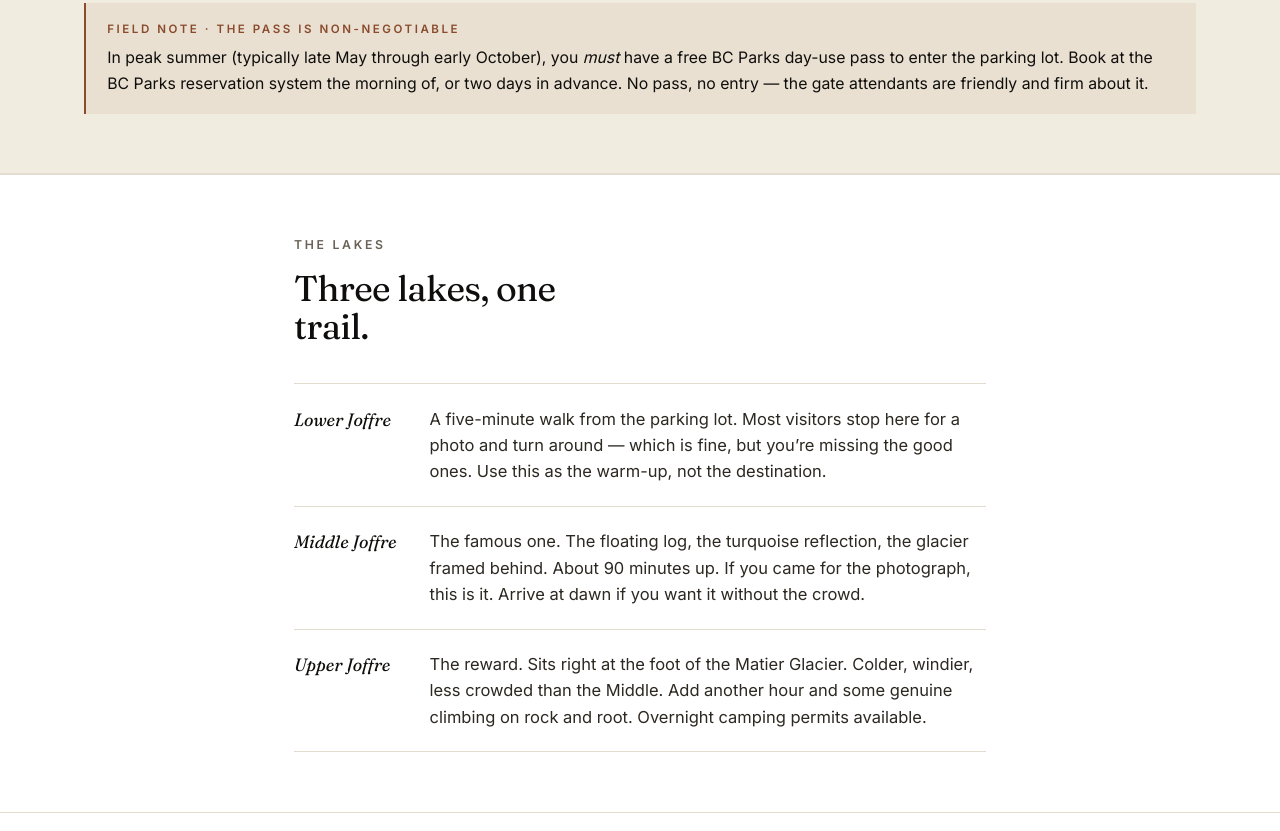
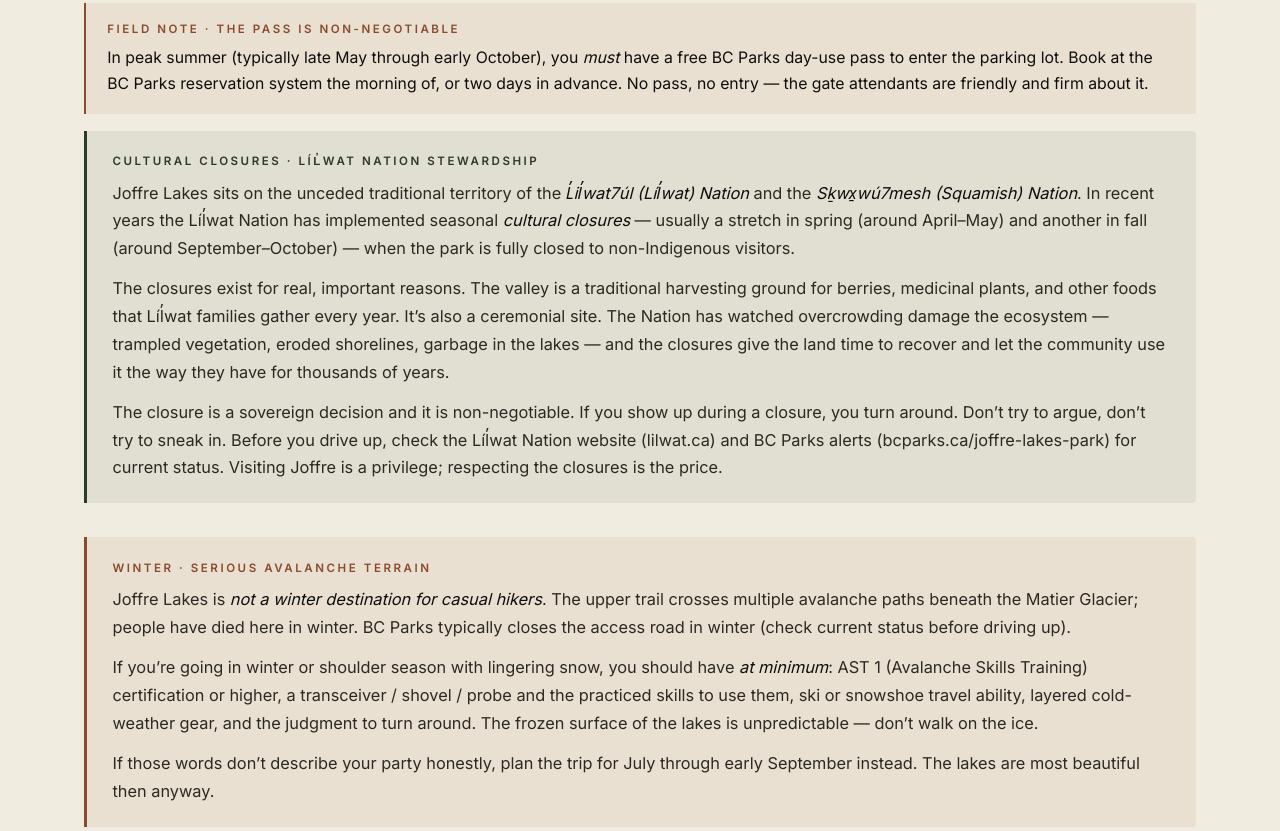
Before and after one commit to ForwardRentals/joffre-lake, a plain HTML site: page index.html in a window 1280 px wide. Shown: the part 2804-3635 px from the top of the page. Drawn offline with Linux system fonts and the light colour scheme.

Commit message:
Add Líl̓wat Nation cultural closure section and winter avalanche safety warnings
Surfaces the seasonal cultural closures with respectful context on why they exist (harvesting, ceremony, ecosystem recovery), explicit guidance to check Líl̓wat Nation website + BC Parks alerts before driving up. Winter section explicitly flags avalanche terrain, AST 1 minimum requirement, lake ice danger.

Co-Authored-By: Claude Opus 4.7 <noreply@anthropic.com>

```diff
--- a/index.html
+++ b/index.html
@@ -362,6 +362,36 @@
     align-self: flex-start;
   }
   .water-card a.cta:hover { background: var(--ink); color: var(--paper); }
+
+  .culture-note {
+    margin-top: 1rem;
+    padding: 1.25rem 1.5rem;
+    background: rgba(43,58,43,0.08);
+    border-left: 3px solid var(--moss);
+    border-radius: 0 4px 4px 0;
+    font-size: 0.96rem;
+    color: var(--ink-soft);
+    line-height: 1.65;
+  }
+  .culture-note strong { display: block; font-family: "Inter", sans-serif; font-size: 0.68rem; letter-spacing: 0.22em; text-transform: uppercase; color: var(--moss); margin-bottom: 0.5rem; font-weight: 600; }
+  .culture-note p { margin: 0 0 0.75rem; font-size: 0.96rem; color: var(--ink-soft); }
+  .culture-note p:last-child { margin-bottom: 0; }
+  .culture-note em { color: var(--ink); font-style: italic; }
+
+  .winter-note {
+    margin-top: 2rem;
+    padding: 1.25rem 1.5rem;
+    background: rgba(138,74,44,0.08);
+    border-left: 3px solid var(--rust);
+    border-radius: 0 4px 4px 0;
+    font-size: 0.96rem;
+    color: var(--ink-soft);
+    line-height: 1.65;
+  }
+  .winter-note strong { display: block; font-family: "Inter", sans-serif; font-size: 0.68rem; letter-spacing: 0.22em; text-transform: uppercase; color: var(--rust); margin-bottom: 0.5rem; font-weight: 600; }
+  .winter-note p { margin: 0 0 0.75rem; font-size: 0.96rem; color: var(--ink-soft); }
+  .winter-note p:last-child { margin-bottom: 0; }
+  .winter-note em { color: var(--ink); font-style: italic; }
 
   .closure-note {
     margin-top: 1.5rem;
@@ -841,6 +871,20 @@
       <strong>Field Note &middot; the pass is non-negotiable</strong>
       In peak summer (typically late May through early October), you <em>must</em> have a free BC Parks day-use pass to enter the parking lot. Book at the BC Parks reservation system the morning of, or two days in advance. No pass, no entry &mdash; the gate attendants are friendly and firm about it.
     </div>
+
+    <div class="culture-note">
+      <strong>Cultural Closures &middot; Líl̓wat Nation stewardship</strong>
+      <p>Joffre Lakes sits on the unceded traditional territory of the <em>L̓il̓wat7úl (Líl̓wat) Nation</em> and the <em>Sḵwx̱wú7mesh (Squamish) Nation</em>. In recent years the Líl̓wat Nation has implemented seasonal <em>cultural closures</em> &mdash; usually a stretch in spring (around April&ndash;May) and another in fall (around September&ndash;October) &mdash; when the park is fully closed to non-Indigenous visitors.</p>
+      <p>The closures exist for real, important reasons. The valley is a traditional harvesting ground for berries, medicinal plants, and other foods that Líl̓wat families gather every year. It&rsquo;s also a ceremonial site. The Nation has watched overcrowding damage the ecosystem &mdash; trampled vegetation, eroded shorelines, garbage in the lakes &mdash; and the closures give the land time to recover and let the community use it the way they have for thousands of years.</p>
+      <p>The closure is a sovereign decision and it is non-negotiable. If you show up during a closure, you turn around. Don&rsquo;t try to argue, don&rsquo;t try to sneak in. Before you drive up, check the Líl̓wat Nation website (<a href="https://lilwat.ca/" target="_blank" rel="noopener" class="underline-link">lilwat.ca</a>) and BC Parks alerts (<a href="https://bcparks.ca/joffre-lakes-park/" target="_blank" rel="noopener" class="underline-link">bcparks.ca/joffre-lakes-park</a>) for current status. Visiting Joffre is a privilege; respecting the closures is the price.</p>
+    </div>
+
+    <div class="winter-note">
+      <strong>Winter &middot; serious avalanche terrain</strong>
+      <p>Joffre Lakes is <em>not a winter destination for casual hikers</em>. The upper trail crosses multiple avalanche paths beneath the Matier Glacier; people have died here in winter. BC Parks typically closes the access road in winter (check current status before driving up).</p>
+      <p>If you&rsquo;re going in winter or shoulder season with lingering snow, you should have <em>at minimum</em>: AST 1 (Avalanche Skills Training) certification or higher, a transceiver / shovel / probe and the practiced skills to use them, ski or snowshoe travel ability, layered cold-weather gear, and the judgment to turn around. The frozen surface of the lakes is unpredictable &mdash; don&rsquo;t walk on the ice.</p>
+      <p>If those words don&rsquo;t describe your party honestly, plan the trip for July through early September instead. The lakes are most beautiful then anyway.</p>
+    </div>
   </div>
 </section>
 
@@ -880,7 +924,7 @@
     <div class="seasons">
       <div>
         <div class="sn">Nov &ndash; May</div>
-        <div class="sd">Often closed. Snow on the trail, ice on the lakes, road may be unmaintained.</div>
+        <div class="sd">Road typically closed; serious avalanche terrain. AST 1 cert + avy gear required if you go anyway.</div>
       </div>
       <div>
         <div class="sn">Jun &ndash; early Jul</div>
```
